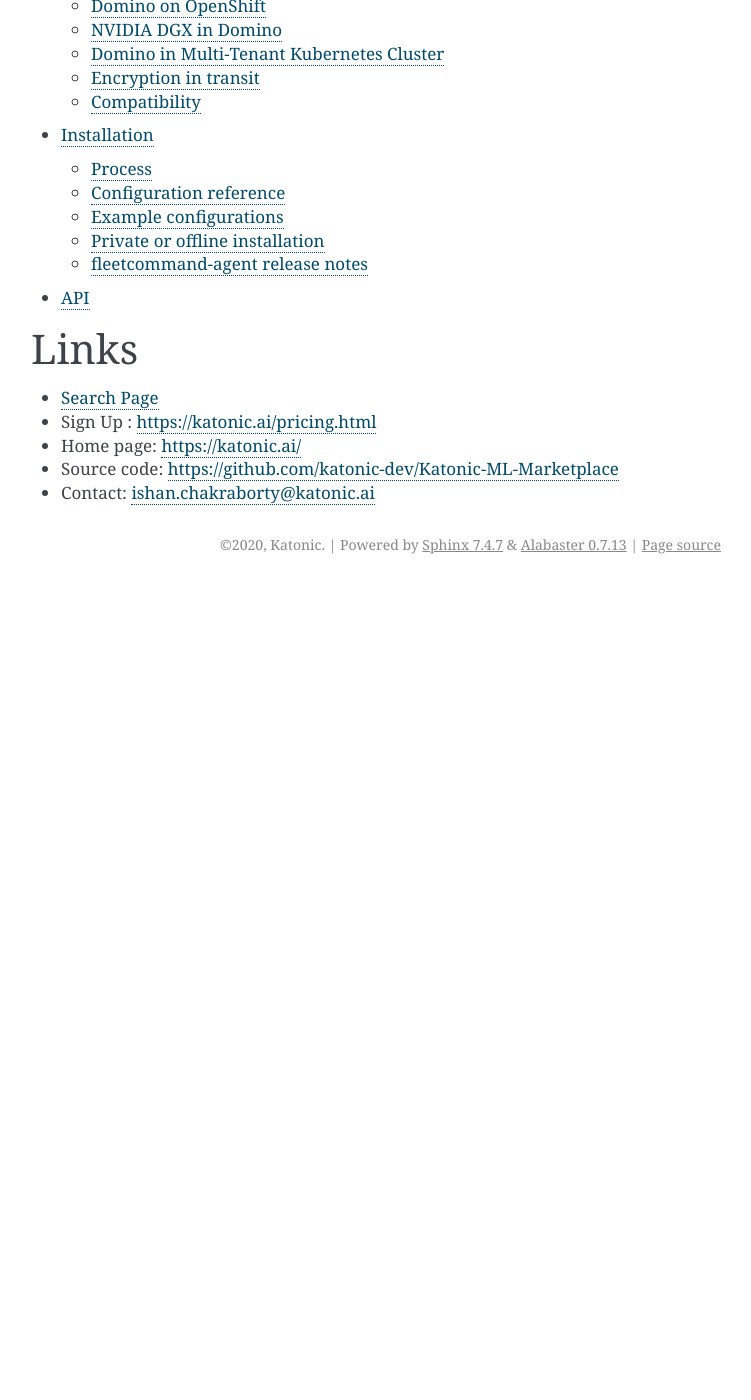
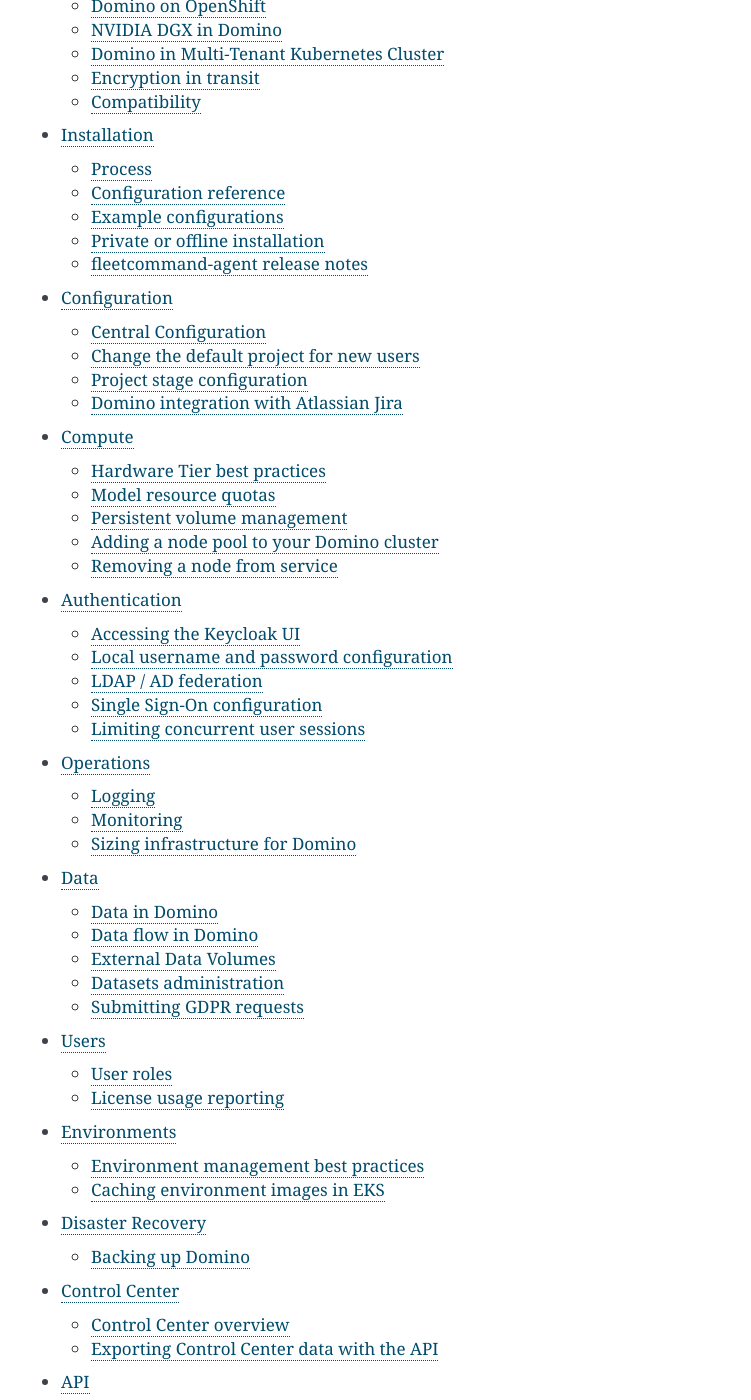
Before and after one commit to IshanChakraborty96/Docs, a Sphinx documentation site: the page built from docs/source/index.rst, in a window 1280 px wide and 1400 px high, scrolled down 804 px. Shown: the whole window, without its empty margins (389-1140 px from the left). Built offline with Sphinx 7.4.7, drawn with Linux system fonts in a browser that asks for light colours; before the commit the page ends 1388 px from its top, so only the background shows below that.

Commit message:
commit done

```diff
--- /dev/null
+++ b/docs/source/Pages/Authentication.rst
@@ -0,0 +1,27 @@
+Authentication
+=================
+
+Katonic.ai is an Machine Learning (ML) and Artificial Intellegence  (AI) company that provide Pipelines and show ml model.
+Follow these instructions to start Katonic.ai.
+
+Accessing the Keycloak UI
+----------------------------
+
+First, let's go to Katonic.ai Platofrm https://app.katonic.ai/
+You must be an owner or have the log in credentials. Share the link to start your journey with ML flow.
+
+Local username and password configuration
+-------------------------------------------------
+
+You must create a account from Sign up page https://katonic.ai/signup.html
+
+LDAP / AD federation
+-----------------------------
+
+Chat in the `#chat-with-Katonic`chat bot. Katonic bot will respond to anyone in this site.
+
+Single Sign-On configuration
+---------------------------------
+
+Limiting concurrent user sessions
+------------------------------------
--- /dev/null
+++ b/docs/source/Pages/Compute.rst
@@ -0,0 +1,30 @@
+Compute
+===============
+
+Katonic.ai is an Machine Learning (ML) and Artificial Intellegence  (AI) company that provide Pipelines and show ml model.
+Follow these instructions to start Katonic.ai.
+
+Managing Domino compute resources
+---------------------------------===
+
+First, let's go to Katonic.ai Platofrm https://app.katonic.ai/
+You must be an owner or have the log in credentials. Share the link to start your journey with ML flow.
+
+Hardware Tier best practices
+--------------------------------
+
+You must create a account from Sign up page https://katonic.ai/signup.html
+
+Model resource quotas
+------------------------
+
+Chat in the `#chat-with-Katonic`chat bot. Katonic bot will respond to anyone in this site.
+
+Persistent volume management
+------------------------------
+
+Adding a node pool to your Domino cluster
+---------------------------------------------
+
+Removing a node from service
+-------------------------------
--- /dev/null
+++ b/docs/source/Pages/Configuration.rst
@@ -0,0 +1,24 @@
+Configuration
+===============
+
+Katonic.ai is an Machine Learning (ML) and Artificial Intellegence  (AI) company that provide Pipelines and show ml model.
+Follow these instructions to start Katonic.ai.
+
+Central Configuration
+------------------------
+
+First, let's go to Katonic.ai Platofrm https://app.katonic.ai/
+You must be an owner or have the log in credentials. Share the link to start your journey with ML flow.
+
+Change the default project for new users
+--------------------------------------------
+
+You must create a account from Sign up page https://katonic.ai/signup.html
+
+Project stage configuration
+-----------------------------------
+
+Chat in the `#chat-with-Katonic`chat bot. Katonic bot will respond to anyone in this site.
+
+Domino integration with Atlassian Jira
+---------------------------------------
--- /dev/null
+++ b/docs/source/Pages/Data.rst
@@ -0,0 +1,27 @@
+Data
+===============
+
+Katonic.ai is an Machine Learning (ML) and Artificial Intellegence  (AI) company that provide Pipelines and show ml model.
+Follow these instructions to start Katonic.ai.
+
+Data in Domino
+------------------------
+
+First, let's go to Katonic.ai Platofrm https://app.katonic.ai/
+You must be an owner or have the log in credentials. Share the link to start your journey with ML flow.
+
+Data flow in Domino
+----------------------
+
+You must create a account from Sign up page https://katonic.ai/signup.html
+
+External Data Volumes
+------------------------
+
+Chat in the `#chat-with-Katonic`chat bot. Katonic bot will respond to anyone in this site.
+
+Datasets administration
+-----------------------------
+
+Submitting GDPR requests
+----------------------------
--- /dev/null
+++ b/docs/source/Pages/Disaster Recovery.rst
@@ -0,0 +1,11 @@
+Disaster Recovery
+======================
+
+Katonic.ai is an Machine Learning (ML) and Artificial Intellegence  (AI) company that provide Pipelines and show ml model.
+Follow these instructions to start Katonic.ai.
+
+Backing up Domino
+------------------------
+
+First, let's go to Katonic.ai Platofrm https://app.katonic.ai/
+You must be an owner or have the log in credentials. Share the link to start your journey with ML flow.
--- /dev/null
+++ b/docs/source/Pages/Environments.rst
@@ -0,0 +1,16 @@
+Environments
+===============
+
+Katonic.ai is an Machine Learning (ML) and Artificial Intellegence  (AI) company that provide Pipelines and show ml model.
+Follow these instructions to start Katonic.ai.
+
+Environment management best practices
+---------------------------------------
+
+First, let's go to Katonic.ai Platofrm https://app.katonic.ai/
+You must be an owner or have the log in credentials. Share the link to start your journey with ML flow.
+
+Caching environment images in EKS
+------------------------------------
+
+You must create a account from Sign up page https://katonic.ai/signup.html
--- /dev/null
+++ b/docs/source/Pages/Operations.rst
@@ -0,0 +1,21 @@
+Operations
+===============
+
+Katonic.ai is an Machine Learning (ML) and Artificial Intellegence  (AI) company that provide Pipelines and show ml model.
+Follow these instructions to start Katonic.ai.
+
+Logging
+------------------------
+
+First, let's go to Katonic.ai Platofrm https://app.katonic.ai/
+You must be an owner or have the log in credentials. Share the link to start your journey with ML flow.
+
+Monitoring
+----------------------
+
+You must create a account from Sign up page https://katonic.ai/signup.html
+
+Sizing infrastructure for Domino
+-------------------------------------
+
+Chat in the `#chat-with-Katonic`chat bot. Katonic bot will respond to anyone in this site.
--- /dev/null
+++ b/docs/source/Pages/Users.rst
@@ -0,0 +1,16 @@
+Users
+===============
+
+Katonic.ai is an Machine Learning (ML) and Artificial Intellegence  (AI) company that provide Pipelines and show ml model.
+Follow these instructions to start Katonic.ai.
+
+User roles
+------------------------
+
+First, let's go to Katonic.ai Platofrm https://app.katonic.ai/
+You must be an owner or have the log in credentials. Share the link to start your journey with ML flow.
+
+License usage reporting
+--------------------------
+
+You must create a account from Sign up page https://katonic.ai/signup.html
--- a/docs/source/index.rst
+++ b/docs/source/index.rst
@@ -22,6 +22,15 @@
    Pages/Architecture
    Pages/Kubernetes
    Pages/Installation
+   Pages/Configuration
+   Pages/Compute
+   Pages/Authentication
+   Pages/Operations
+   Pages/Data
+   Pages/Users
+   Pages/Environments
+   Pages/Disaster Recovery
+   Pages/Control Center
    Pages/api
 
 
```
Also changed, not shown: docs/source/Pages/Control Center.rst (added, +16 -0 lines).
